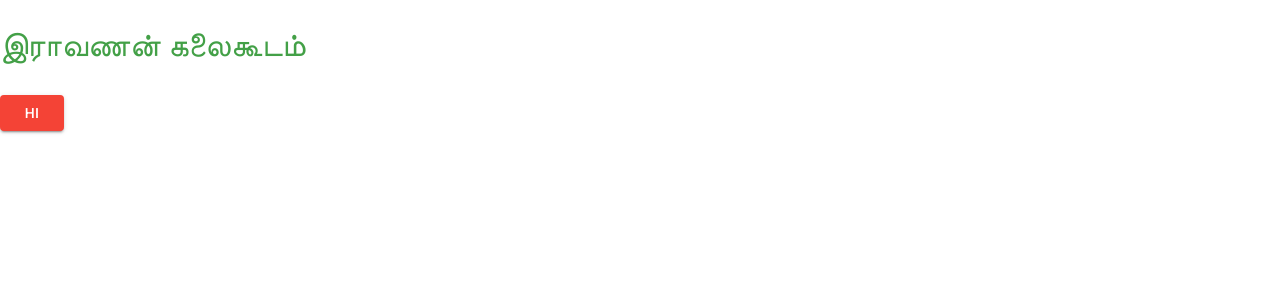
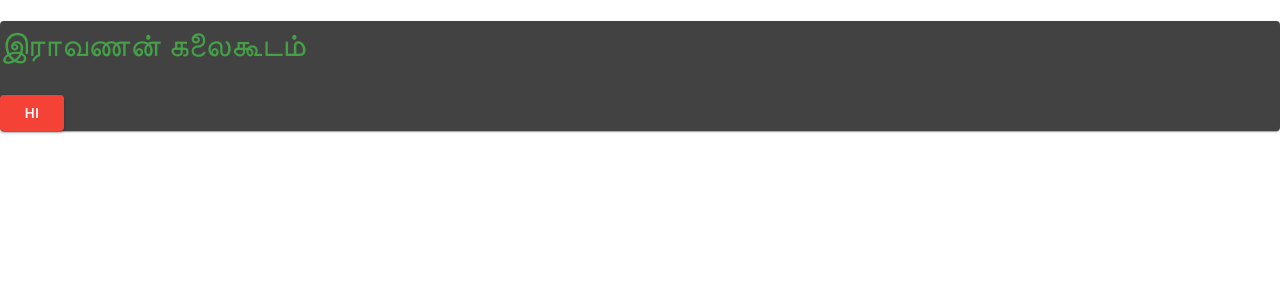
Before and after one commit to karthik1704/Raavanan, a React (Create React App) app in the folder client/: page / in a window 1280 px wide. Shown: the top 300 px of the page. Built offline with nearby package versions, Linux system fonts and the light colour scheme.

Commit message:
Add DarkMode  :tada:

```diff
--- a/client/src/App.js
+++ b/client/src/App.js
@@ -2,6 +2,7 @@ import React from "react";
 
 import { ThemeProvider } from "@material-ui/core/styles";
 import Button from "@material-ui/core/Button";
+import Paper from "@material-ui/core/Paper";
 
 import { theme } from "./theme";
 
@@ -11,10 +12,12 @@ function App() {
   const classes = useStyles();
   return (
     <ThemeProvider theme={theme}>
-      <h1 className={classes.title}>இராவணன் கலைகூடம்</h1>
-      <Button variant="contained" color="primary">
-        Hi
-      </Button>
+      <Paper>
+        <h1 className={classes.title}>இராவணன் கலைகூடம்</h1>
+        <Button variant="contained" color="primary">
+          Hi
+        </Button>
+      </Paper>
     </ThemeProvider>
   );
 }
--- a/client/src/theme.js
+++ b/client/src/theme.js
@@ -3,6 +3,7 @@ import { red } from "@material-ui/core/colors";
 
 export const theme = createMuiTheme({
   palette: {
+    type: "dark",
     primary: {
       main: red[500],
     },
```
